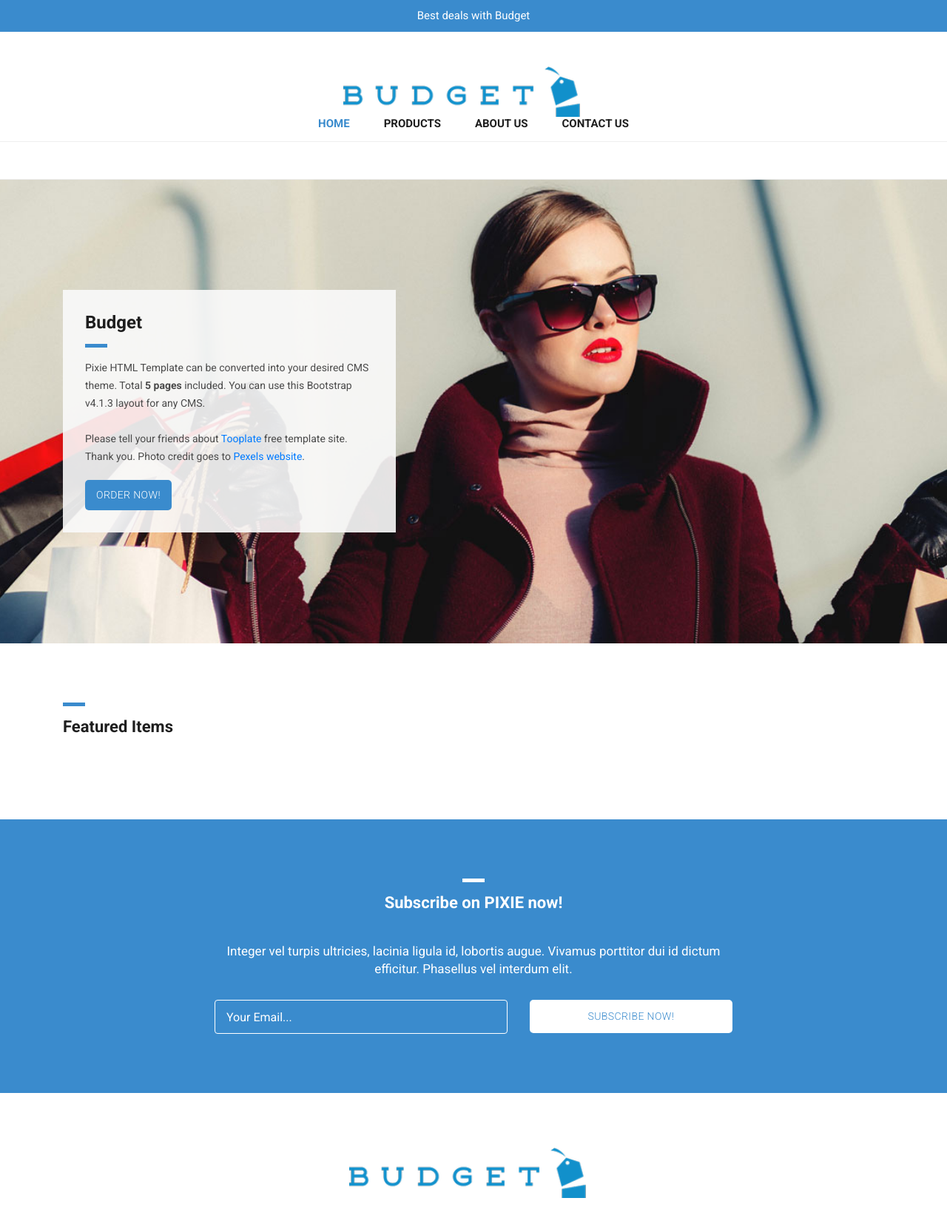
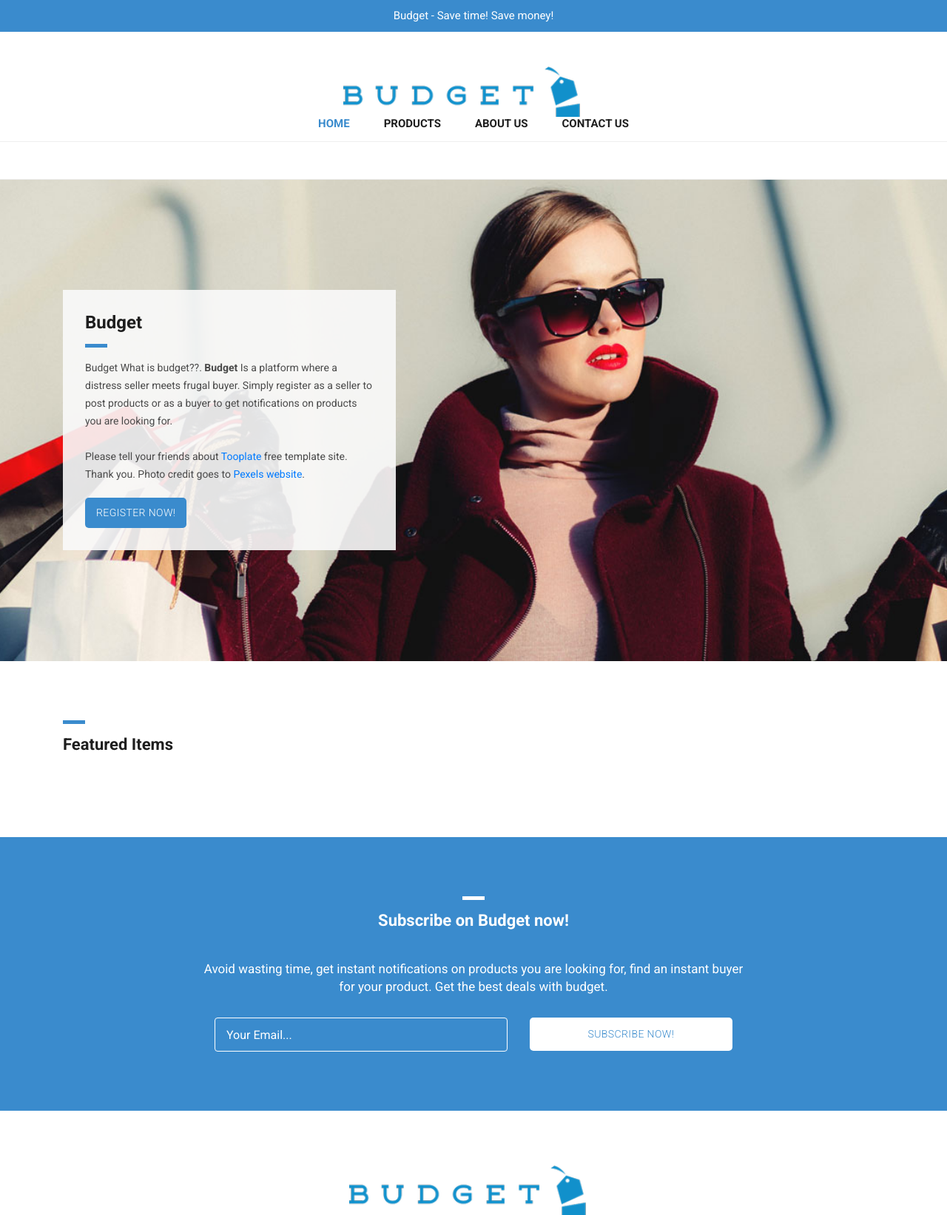
Before and after one commit to Justus446/ChapChap, a Django app: page / in a window 1280 px wide. Shown: the top 1643 px of the page at 74% size. Run offline with Django 3.2, Linux system fonts and the light colour scheme; data that the repository does not hold is empty; some libraries are stand-ins or nearby versions.

Commit message:
Change on budget wordings

```diff
--- a/webapp/templates/index.html
+++ b/webapp/templates/index.html
@@ -11,7 +11,7 @@
     <meta name="author" content="">
     <link href="https://fonts.googleapis.com/css?family=Roboto:100,300,400,500,700" rel="stylesheet">
 
-    <title>Pixie - Ecommerce HTML5 Template</title>
+    <title>Budget - Ecommerce HTML5 Template</title>
 
     <!-- Bootstrap core CSS -->
     <link href="static/vendor/bootstrap/css/bootstrap.min.css " rel="stylesheet">
@@ -22,8 +22,8 @@
     <link rel="stylesheet" href="{% static 'css/tooplate-main.css' %}">
     <link rel="stylesheet" href="{% static 'css/owl.css' %}">
 <!--
-Tooplate 2114 Pixie
-https://www.tooplate.com/view/2114-pixie
+Tooplate 2114 Budget
+https://www.tooplate.com/view/2114-Budget
 -->
   </head>
 
@@ -34,7 +34,7 @@ https://www.tooplate.com/view/2114-pixie
       <div class="container">
         <div class="row">
           <div class="col-md-12">
-            <span>Best deals with Budget</span>
+            <span>Budget - Save time! Save money!</span>
           </div>
         </div>
       </div>
@@ -78,10 +78,10 @@ https://www.tooplate.com/view/2114-pixie
             <div class="caption">
               <h2>Budget</h2>
               <div class="line-dec"></div>
-              <p>Pixie HTML Template can be converted into your desired CMS theme. Total <strong>5 pages</strong> included. You can use this Bootstrap v4.1.3 layout for any CMS.
+              <p>Budget What is budget??. <strong>Budget</strong> Is a platform where a distress seller meets frugal buyer. Simply register as a seller to post products or as a buyer to get notifications on products you are looking for.
               <br><br>Please tell your friends about <a rel="nofollow" href="https://www.facebook.com/tooplate/">Tooplate</a> free template site. Thank you. Photo credit goes to <a rel="nofollow" href="https://www.pexels.com">Pexels website</a>.</p>
               <div class="main-button">
-                <a href="#">Order Now!</a>
+                <a href="#">Register Now!</a>
               </div>
             </div>
           </div>
@@ -128,12 +128,12 @@ https://www.tooplate.com/view/2114-pixie
           <div class="col-md-12">
             <div class="section-heading">
               <div class="line-dec"></div>
-              <h1>Subscribe on PIXIE now!</h1>
+              <h1>Subscribe on Budget now!</h1>
             </div>
           </div>
           <div class="col-md-8 offset-md-2">
             <div class="main-content">
-              <p>Integer vel turpis ultricies, lacinia ligula id, lobortis augue. Vivamus porttitor dui id dictum efficitur. Phasellus vel interdum elit.</p>
+              <p>Avoid wasting time, get instant notifications on products you are looking for, find an instant buyer for your product. Get the best deals with budget.</p>
               <div class="container">
                 <form id="subscribe" action="" method="get">
                   <div class="row">
```
Also changed, not shown: webapp/templates/about.html (+6 -6 lines), webapp/templates/contact.html (+5 -5 lines), webapp/templates/products.html (+5 -5 lines), webapp/templates/single.html (+4 -4 lines).
